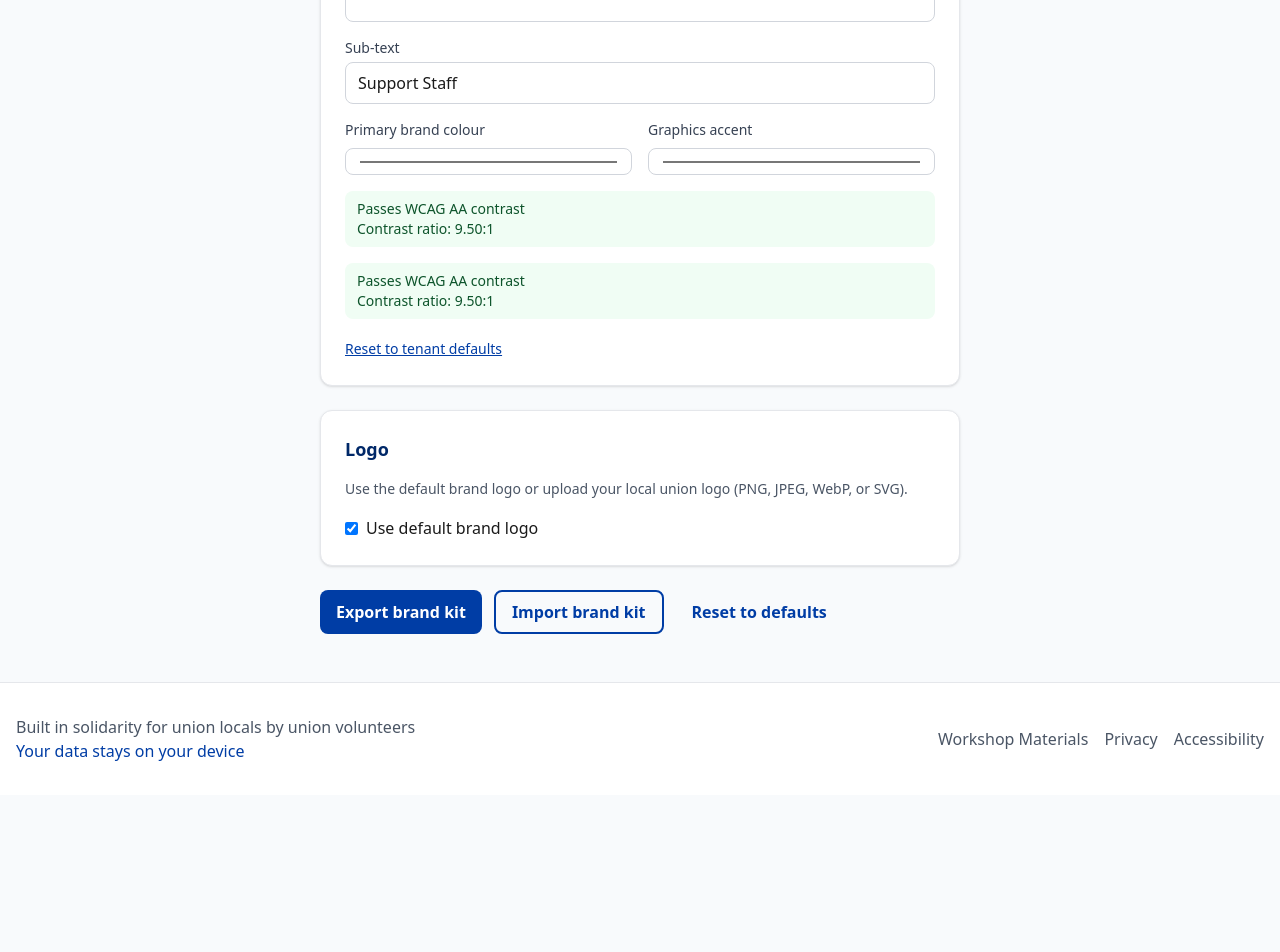
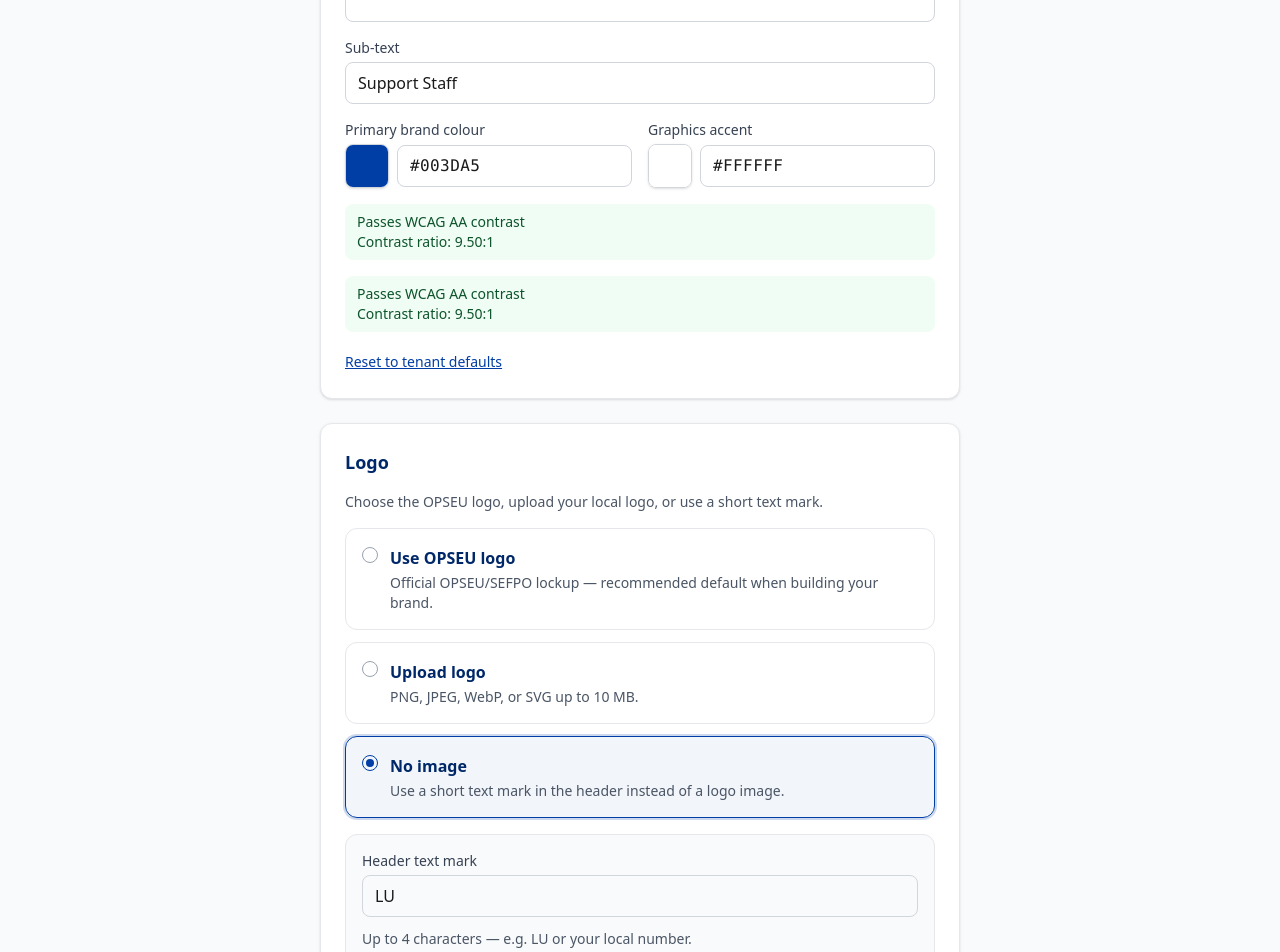
Before and after one commit to hackmods/union-communications, a Next.js app: page /en/brand-kit in a window 1280 px wide. Shown: the part 400-1352 px from the top of the page. Before the commit the page ends 1195 px from the top, so only its background shows below. Built offline with nearby package versions, Linux system fonts and the light colour scheme.

Commit message:
fix(brand): improve colour picker and logo onboarding choices
Show a clear colour swatch with hex, keep LU for first visits, and default to the OPSEU logo when building a brand with upload or text-mark options.

Co-authored-by: Cursor <cursoragent@cursor.com>

```diff
--- a/messages/en.json
+++ b/messages/en.json
@@ -337,7 +337,7 @@
     "title": "Set up your local brand",
     "step1": "Local details",
     "step2": "Colours",
-    "step3": "Logo",
+    "step3": "Choose your logo",
     "localNumber": "Local number",
     "localNumberPlaceholder": "e.g. 243",
     "subText": "Sub-text",
@@ -346,9 +346,10 @@
     "divisionPlaceholder": "e.g. College Support",
     "primaryColor": "Primary brand colour",
     "secondaryColor": "Graphics accent",
-    "useOfficialLogo": "Use default brand logo",
+    "useOfficialLogo": "Use OPSEU logo",
     "uploadCustomLogo": "Upload custom logo",
-    "complete": "Finish setup"
+    "complete": "Finish setup",
+    "step3Description": "Pick how your local appears in the header and on graphics. The header updates as you choose."
   },
   "brandKit": {
     "title": "Brand Kit Manager",
@@ -363,10 +364,16 @@
     },
     "logo": {
       "title": "Logo",
-      "description": "Use the default brand logo or upload your local union logo (PNG, JPEG, WebP, or SVG).",
-      "useOfficialLogo": "Use default brand logo",
-      "uploadCustomLogo": "Upload local union logo",
-      "uploadHint": "Accepts PNG, JPEG, WebP, or SVG up to 10 MB."
+      "description": "Choose the OPSEU logo, upload your local logo, or use a short text mark.",
+      "useOfficialLogo": "Use OPSEU logo",
+      "uploadCustomLogo": "Upload logo",
+      "uploadHint": "PNG, JPEG, WebP, or SVG up to 10 MB.",
+      "useOfficialLogoHint": "Official OPSEU/SEFPO lockup — recommended default when building your brand.",
+      "noImage": "No image",
+      "noImageHint": "Use a short text mark in the header instead of a logo image.",
+      "logoText": "Header text mark",
+      "logoTextHint": "Up to 4 characters — e.g. LU or your local number.",
+      "preview": "Preview"
     }
   },
   "assets": {
--- a/messages/fr.json
+++ b/messages/fr.json
@@ -337,7 +337,7 @@
     "title": "Configurer la marque de votre section",
     "step1": "Détails de la section",
     "step2": "Couleurs",
-    "step3": "Logo",
+    "step3": "Choisissez votre logo",
     "localNumber": "Numéro de section",
     "localNumberPlaceholder": "e.g. 243",
     "subText": "Sous-texte",
@@ -345,10 +345,11 @@
     "division": "Division ou secteur (facultatif)",
     "primaryColor": "Couleur de marque principale",
     "secondaryColor": "Accent graphique",
-    "useOfficialLogo": "Utiliser le logo de marque par défaut",
+    "useOfficialLogo": "Utiliser le logo OPSEU",
     "uploadCustomLogo": "Téléverser un logo personnalisé",
     "complete": "Terminer la configuration",
-    "divisionPlaceholder": "p. ex. Soutien collégial"
+    "divisionPlaceholder": "p. ex. Soutien collégial",
+    "step3Description": "Choisissez comment votre section apparaît dans l'en-tête et sur les graphiques. L'en-tête se met à jour au fur et à mesure."
   },
   "brandKit": {
     "title": "Gestionnaire de trousse de marque",
@@ -363,10 +364,16 @@
     },
     "logo": {
       "title": "Logo",
-      "description": "Utilisez le logo de marque par défaut ou téléversez le logo de votre section (PNG, JPEG, WebP ou SVG).",
-      "useOfficialLogo": "Utiliser le logo de marque par défaut",
-      "uploadCustomLogo": "Téléverser le logo de la section",
-      "uploadHint": "Accepte PNG, JPEG, WebP ou SVG jusqu'à 10 Mo."
+      "description": "Choisissez le logo OPSEU, téléversez le logo de votre section, ou utilisez un monogramme texte.",
+      "useOfficialLogo": "Utiliser le logo OPSEU",
+      "uploadCustomLogo": "Téléverser un logo",
+      "uploadHint": "PNG, JPEG, WebP ou SVG jusqu'à 10 Mo.",
+      "useOfficialLogoHint": "Lockup officiel OPSEU/SEFPO — choix recommandé pour configurer votre marque.",
+      "noImage": "Aucune image",
+      "noImageHint": "Utilisez un monogramme texte dans l'en-tête au lieu d'un logo.",
+      "logoText": "Monogramme d'en-tête",
+      "logoTextHint": "Jusqu'à 4 caractères — p. ex. LU ou votre numéro de section.",
+      "preview": "Aperçu"
     }
   },
   "consent": {
--- a/src/app/[locale]/brand-kit/page.tsx
+++ b/src/app/[locale]/brand-kit/page.tsx
@@ -82,13 +82,32 @@ export default function BrandKitPage() {
         <LogoSettings
           useOfficialLogo={brandKit.useOfficialLogo}
           customLogoDataUrl={brandKit.customLogoDataUrl}
-          onUseOfficialLogoChange={(value) =>
-            setBrandKit({ useOfficialLogo: value })
+          logoText={brandKit.logoText}
+          onModeChange={(mode) => {
+            if (mode === "official") {
+              setBrandKit({
+                useOfficialLogo: true,
+                customLogoDataUrl: undefined,
+              });
+              return;
+            }
+            if (mode === "custom") {
+              setBrandKit({ useOfficialLogo: false });
+              return;
+            }
+            setBrandKit({
+              useOfficialLogo: false,
+              customLogoDataUrl: undefined,
+              logoText: brandKit.logoText?.trim() || "LU",
+            });
+          }}
+          onCustomLogoUpload={(url) =>
+            setBrandKit({ useOfficialLogo: false, customLogoDataUrl: url })
           }
-          onCustomLogoUpload={(url) => setBrandKit({ customLogoDataUrl: url })}
           onCustomLogoClear={() =>
             setBrandKit({ customLogoDataUrl: undefined })
           }
+          onLogoTextChange={(text) => setBrandKit({ logoText: text })}
         />
       </Card>
 
--- a/src/app/[locale]/onboarding/page.tsx
+++ b/src/app/[locale]/onboarding/page.tsx
@@ -1,6 +1,6 @@
 "use client";
 
-import { useState } from "react";
+import { useEffect, useState } from "react";
 import { useTranslations } from "next-intl";
 import { useRouter } from "@/i18n/navigation";
 import { useBrandStore } from "@/store/brand-store";
@@ -8,7 +8,7 @@ import { Button } from "@/components/ui/Button";
 import { Input } from "@/components/ui/Input";
 import { Card } from "@/components/ui/Card";
 import { ThemePicker } from "@/components/tools/ThemePicker";
-import { LogoSettings } from "@/components/brand/LogoSettings";
+import { LogoSettings, type LogoMode } from "@/components/brand/LogoSettings";
 
 export default function OnboardingPage() {
   const t = useTranslations("onboarding");
@@ -18,9 +18,33 @@ export default function OnboardingPage() {
   const [step, setStep] = useState(1);
   const [division, setDivision] = useState("");
 
+  // Building a brand defaults to the OPSEU logo (header updates live)
+  useEffect(() => {
+    if (!brandKit.customLogoDataUrl) {
+      setBrandKit({ useOfficialLogo: true });
+    }
+    // eslint-disable-next-line react-hooks/exhaustive-deps -- run once on enter
+  }, []);
+
   const finish = () => {
     setOnboardingComplete(true);
     router.push("/brand-kit");
+  };
+
+  const handleLogoModeChange = (mode: LogoMode) => {
+    if (mode === "official") {
+      setBrandKit({ useOfficialLogo: true, customLogoDataUrl: undefined });
+      return;
+    }
+    if (mode === "custom") {
+      setBrandKit({ useOfficialLogo: false });
+      return;
+    }
+    setBrandKit({
+      useOfficialLogo: false,
+      customLogoDataUrl: undefined,
+      logoText: brandKit.logoText?.trim() || "LU",
+    });
   };
 
   return (
@@ -86,18 +110,22 @@ export default function OnboardingPage() {
         {step === 3 && (
           <div className="space-y-4">
             <h2 className="text-xl font-semibold">{t("step3")}</h2>
+            <p className="text-sm text-gray-600">{t("step3Description")}</p>
             <LogoSettings
               useOfficialLogo={brandKit.useOfficialLogo}
               customLogoDataUrl={brandKit.customLogoDataUrl}
-              onUseOfficialLogoChange={(value) =>
-                setBrandKit({ useOfficialLogo: value })
-              }
+              logoText={brandKit.logoText}
+              onModeChange={handleLogoModeChange}
               onCustomLogoUpload={(url) =>
-                setBrandKit({ customLogoDataUrl: url })
+                setBrandKit({
+                  useOfficialLogo: false,
+                  customLogoDataUrl: url,
+                })
               }
               onCustomLogoClear={() =>
                 setBrandKit({ customLogoDataUrl: undefined })
               }
+              onLogoTextChange={(text) => setBrandKit({ logoText: text })}
             />
           </div>
         )}
--- a/src/components/brand/BrandLogo.tsx
+++ b/src/components/brand/BrandLogo.tsx
@@ -17,12 +17,35 @@ const sizeMap = {
   lg: { width: 200, height: 80 },
 } as const;
 
+const textSizeClass = {
+  sm: "h-8 w-8 text-sm",
+  md: "h-12 w-12 text-base",
+  lg: "h-24 w-24 text-2xl",
+} as const;
+
 export function BrandLogo({ size = "sm", className }: BrandLogoProps) {
   const hydrated = useBrandStore((s) => s.hydrated);
   const brandKit = useBrandStore((s) => s.brandKit);
   const { width, height } = sizeMap[size];
+  const mark = (brandKit.logoText?.trim() || "LU").slice(0, 4);
 
-  if (!hydrated || brandKit.useOfficialLogo) {
+  // First visit / before hydrate: keep the compact LU mark
+  if (!hydrated) {
+    return (
+      <span
+        className={cn(
+          "flex items-center justify-center rounded bg-opseu-blue font-bold text-white",
+          textSizeClass[size],
+          className,
+        )}
+        aria-hidden
+      >
+        LU
+      </span>
+    );
+  }
+
+  if (brandKit.useOfficialLogo) {
     return (
       <Image
         src={`${DEFAULT_ASSET_PACK_PATH}logo-primary.png`}
@@ -51,14 +74,12 @@ export function BrandLogo({ size = "sm", className }: BrandLogoProps) {
     <span
       className={cn(
         "flex items-center justify-center rounded bg-opseu-blue font-bold text-white",
-        size === "sm" && "h-8 w-8 text-sm",
-        size === "md" && "h-12 w-12 text-base",
-        size === "lg" && "h-24 w-24 text-2xl",
+        textSizeClass[size],
         className,
       )}
       aria-hidden
     >
-      LU
+      {mark}
     </span>
   );
 }
--- a/src/components/brand/LogoSettings.tsx
+++ b/src/components/brand/LogoSettings.tsx
@@ -1,36 +1,122 @@
 "use client";
 
+import Image from "next/image";
 import { useTranslations } from "next-intl";
 import { ImageUpload } from "@/components/tools/ImageUpload";
+import { Input } from "@/components/ui/Input";
+import { DEFAULT_ASSET_PACK_PATH } from "@/lib/constants/brand";
+import { cn } from "@/lib/utils";
+
+export type LogoMode = "official" | "custom" | "none";
+
+export function resolveLogoMode(
+  useOfficialLogo: boolean,
+  customLogoDataUrl?: string,
+): LogoMode {
+  if (useOfficialLogo) return "official";
+  if (customLogoDataUrl) return "custom";
+  return "none";
+}
 
 interface LogoSettingsProps {
   useOfficialLogo: boolean;
   customLogoDataUrl?: string;
-  onUseOfficialLogoChange: (value: boolean) => void;
+  logoText?: string;
+  onModeChange: (mode: LogoMode) => void;
   onCustomLogoUpload: (dataUrl: string) => void;
   onCustomLogoClear: () => void;
+  onLogoTextChange?: (text: string) => void;
 }
 
 export function LogoSettings({
   useOfficialLogo,
   customLogoDataUrl,
-  onUseOfficialLogoChange,
+  logoText = "LU",
+  onModeChange,
   onCustomLogoUpload,
   onCustomLogoClear,
+  onLogoTextChange,
 }: LogoSettingsProps) {
   const t = useTranslations("brandKit.logo");
+  const mode = resolveLogoMode(useOfficialLogo, customLogoDataUrl);
+
+  const options: { id: LogoMode; title: string; description: string }[] = [
+    {
+      id: "official",
+      title: t("useOfficialLogo"),
+      description: t("useOfficialLogoHint"),
+    },
+    {
+      id: "custom",
+      title: t("uploadCustomLogo"),
+      description: t("uploadHint"),
+    },
+    {
+      id: "none",
+      title: t("noImage"),
+      description: t("noImageHint"),
+    },
+  ];
 
   return (
     <div className="space-y-4">
-      <label className="flex items-center gap-2">
-        <input
-          type="checkbox"
-          checked={useOfficialLogo}
-          onChange={(e) => onUseOfficialLogoChange(e.target.checked)}
-        />
-        {t("useOfficialLogo")}
-      </label>
-      {!useOfficialLogo && (
+      <div
+        className="grid gap-3"
+        role="radiogroup"
+        aria-label={t("title")}
+      >
+        {options.map((option) => {
+          const selected = mode === option.id;
+          return (
+            <button
+              key={option.id}
+              type="button"
+              role="radio"
+              aria-checked={selected}
+              onClick={() => onModeChange(option.id)}
+              className={cn(
+                "flex w-full items-start gap-3 rounded-xl border p-4 text-left transition-colors",
+                selected
+                  ? "border-opseu-blue bg-opseu-blue/5 ring-2 ring-opseu-blue/20"
+                  : "border-gray-200 hover:border-gray-300 hover:bg-gray-50",
+              )}
+            >
+              <span
+                className={cn(
+                  "mt-0.5 flex h-4 w-4 shrink-0 items-center justify-center rounded-full border",
+                  selected ? "border-opseu-blue" : "border-gray-400",
+                )}
+                aria-hidden
+              >
+                {selected && (
+                  <span className="h-2 w-2 rounded-full bg-opseu-blue" />
+                )}
+              </span>
+              <span className="min-w-0 flex-1">
+                <span className="block font-semibold text-opseu-dark">
+                  {option.title}
+                </span>
+                <span className="mt-0.5 block text-sm text-gray-600">
+                  {option.description}
+                </span>
+                {option.id === "official" && selected && (
+                  <span className="mt-3 block">
+                    <Image
+                      src={`${DEFAULT_ASSET_PACK_PATH}logo-primary.png`}
+                      alt=""
+                      width={160}
+                      height={64}
+                      className="object-contain"
+                    />
+                  </span>
+                )}
+              </span>
+            </button>
+          );
+        })}
+      </div>
+
+      {mode === "custom" && (
         <ImageUpload
           label={t("uploadCustomLogo")}
           hint={t("uploadHint")}
@@ -39,6 +125,27 @@ export function LogoSettings({
           onClear={onCustomLogoClear}
         />
       )}
+
+      {mode === "none" && onLogoTextChange && (
+        <div className="space-y-3 rounded-xl border border-gray-200 bg-gray-50 p-4">
+          <Input
+            label={t("logoText")}
+            value={logoText}
+            maxLength={4}
+            onChange={(e) => onLogoTextChange(e.target.value.slice(0, 4))}
+          />
+          <p className="text-sm text-gray-600">{t("logoTextHint")}</p>
+          <div className="flex items-center gap-3">
+            <span className="text-sm text-gray-500">{t("preview")}</span>
+            <span
+              className="flex h-12 w-12 items-center justify-center rounded bg-opseu-blue text-sm font-bold text-white"
+              aria-hidden
+            >
+              {logoText.trim() || "LU"}
+            </span>
+          </div>
+        </div>
+      )}
     </div>
   );
 }
--- /dev/null
+++ b/src/components/tools/ColorField.tsx
@@ -0,0 +1,76 @@
+"use client";
+
+import { useId } from "react";
+import { cn } from "@/lib/utils";
+
+function normalizeHex(value: string): string {
+  const raw = value.trim();
+  if (/^#[0-9A-Fa-f]{6}$/.test(raw)) return raw.toUpperCase();
+  if (/^#[0-9A-Fa-f]{3}$/.test(raw)) {
+    const [, r, g, b] = raw;
+    return `#${r}${r}${g}${g}${b}${b}`.toUpperCase();
+  }
+  if (/^[0-9A-Fa-f]{6}$/.test(raw)) return `#${raw}`.toUpperCase();
+  return raw.startsWith("#") ? raw.toUpperCase() : value;
+}
+
+interface ColorFieldProps {
+  label: string;
+  value: string;
+  onChange: (color: string) => void;
+  className?: string;
+}
+
+export function ColorField({ label, value, onChange, className }: ColorFieldProps) {
+  const id = useId();
+  const pickerId = `${id}-picker`;
+  const hexId = `${id}-hex`;
+  const hex = normalizeHex(value);
+  const pickerValue = /^#[0-9A-Fa-f]{6}$/.test(hex) ? hex : "#003DA5";
+
+  return (
+    <div className={cn("space-y-1", className)}>
+      <label htmlFor={hexId} className="block text-sm font-medium text-gray-700">
+        {label}
+      </label>
+      <div className="flex items-center gap-2">
+        <label
+          htmlFor={pickerId}
+          className="relative h-11 w-11 shrink-0 cursor-pointer overflow-hidden rounded-lg border border-gray-300 shadow-sm focus-within:ring-2 focus-within:ring-opseu-blue/30"
+          title={hex}
+        >
+          <span
+            className="absolute inset-0"
+            style={{ backgroundColor: pickerValue }}
+            aria-hidden
+          />
+          <input
+            id={pickerId}
+            type="color"
+            value={pickerValue}
+            onChange={(e) => onChange(e.target.value.toUpperCase())}
+            className="absolute inset-0 h-full w-full cursor-pointer opacity-0"
+            aria-label={`${label} colour picker`}
+          />
+        </label>
+        <input
+          id={hexId}
+          type="text"
+          value={hex}
+          spellCheck={false}
+          autoComplete="off"
+          onChange={(e) => {
+            const next = e.target.value;
+            if (next === "" || next === "#") {
+              onChange(next);
+              return;
+            }
+            onChange(normalizeHex(next));
+          }}
+          className="w-full rounded-lg border border-gray-300 px-3 py-2 font-mono text-base uppercase tracking-wide focus:border-opseu-blue focus:ring-2 focus:ring-opseu-blue/20"
+          aria-label={`${label} hex value`}
+        />
+      </div>
+    </div>
+  );
+}
--- a/src/components/tools/ThemePicker.tsx
+++ b/src/components/tools/ThemePicker.tsx
@@ -1,7 +1,7 @@
 "use client";
 
 import { BRAND_COLORS } from "@/lib/constants/brand";
-import { Input } from "@/components/ui/Input";
+import { ColorField } from "./ColorField";
 import { ContrastChecker } from "./ContrastChecker";
 
 interface ThemePickerProps {
@@ -24,22 +24,16 @@ export function ThemePicker({
   return (
     <div className="space-y-4">
       <div className="grid gap-4 sm:grid-cols-2">
-        <div>
-          <Input
-            type="color"
+        <ColorField
           label={primaryLabel}
           value={primaryColor}
-            onChange={(e) => onPrimaryChange(e.target.value)}
+          onChange={onPrimaryChange}
         />
-        </div>
-        <div>
-          <Input
-            type="color"
+        <ColorField
           label={secondaryLabel}
           value={secondaryColor}
-            onChange={(e) => onSecondaryChange(e.target.value)}
+          onChange={onSecondaryChange}
         />
-        </div>
       </div>
       <ContrastChecker foreground="#FFFFFF" background={primaryColor} />
       <ContrastChecker foreground={primaryColor} background="#FFFFFF" />
--- a/src/lib/constants/brand.ts
+++ b/src/lib/constants/brand.ts
@@ -29,7 +29,9 @@ export const DEFAULT_BRAND_KIT = {
   primaryColor: BRAND_COLORS.primary,
   secondaryColor: BRAND_COLORS.secondary,
   accentColor: BRAND_COLORS.accent,
-  useOfficialLogo: defaults.useOfficialLogo,
+  // First visit shows LU in the header; onboarding/brand kit default to OPSEU
+  useOfficialLogo: false,
+  logoText: "LU",
   divisionId: defaults.assetPackPath.includes("caat") ? "caat" : undefined,
   updatedAt: new Date().toISOString(),
 };
--- a/src/types/entities.ts
+++ b/src/types/entities.ts
@@ -26,6 +26,8 @@ export interface BrandKit {
   accentColor: string;
   useOfficialLogo: boolean;
   customLogoDataUrl?: string;
+  /** Short monogram when no logo image is used (e.g. LU, 243) */
+  logoText?: string;
   divisionId?: string;
   updatedAt: string;
 }
```
Lines whose indentation alone changed are shown as unchanged.
